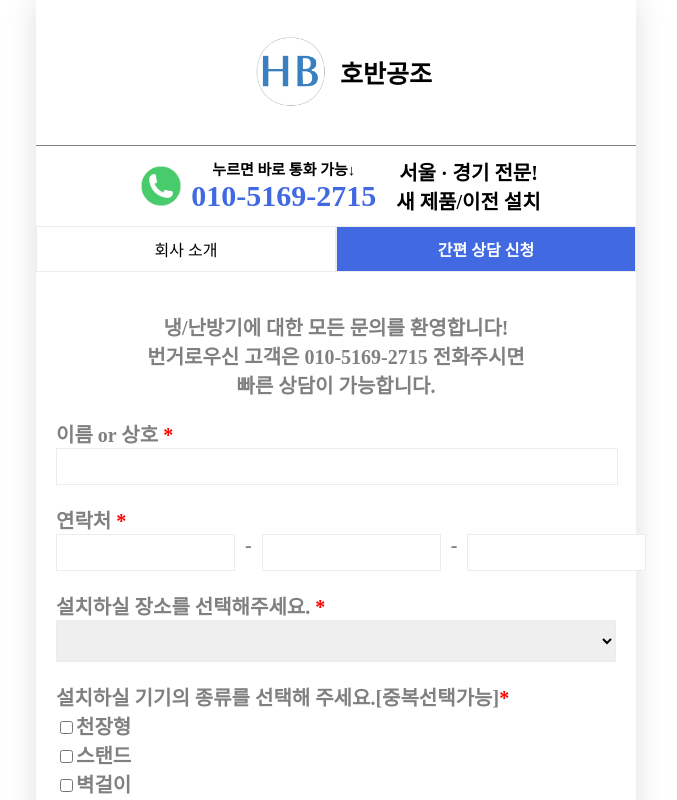
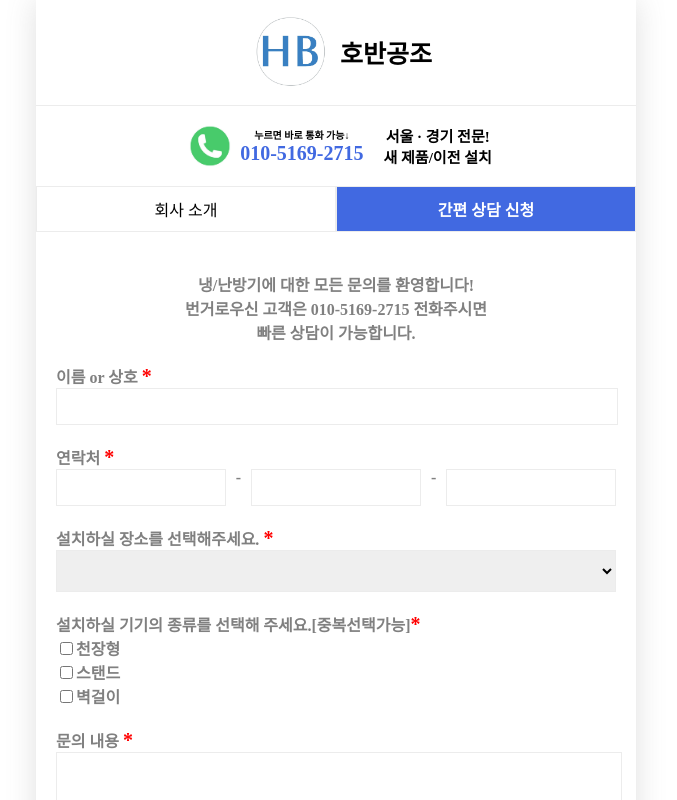
Before and after one commit to zeno0104/hobanGongjo_guest, a React (Vite) app in the folder hobangongjo_guest/: page / in a window 1280 px wide. Both pictures are taken after a click on the element "간편 상담 신청". Shown: the top 800 px of the page, without its empty margins (304-981 px from the left). Built offline with nearby package versions, Linux system fonts and the light colour scheme.

Commit message:
[Update] 텍스트 해결

```diff
--- a/hobangongjo_guest/src/components/Counting.css
+++ b/hobangongjo_guest/src/components/Counting.css
@@ -5,16 +5,18 @@
   padding: 10px 0px;
 }
 .Counting > section > div {
-  font-size: 20px;
+  font-size: 16px;
   color: grey;
   font-weight: bold;
+  white-space: nowrap;
 }
 .Counting .info > div {
   display: flex;
-  font-size: 20px;
+  font-size: 16px;
   justify-content: center;
   color: grey;
   font-weight: bold;
+  white-space: nowrap;
 }
 
 .Counting .name .name_input {
@@ -43,14 +45,19 @@
 }
 .Counting .phone_number .number_input {
   display: flex;
+  flex-wrap: nowrap;
+  justify-content: center;
 }
 .Counting .phone_number .number_input > input {
   border: 1px solid rgb(236, 236, 236);
   padding: 10px 0px;
   flex: 1;
+  /* 입력 필드가 가능한 공간을 차지하도록 설정 */
+  min-width: 0;
+  /* 최소 너비를 0으로 설정하여 줄어들 수 있도록 함 */
 }
 .Counting .phone_number .number_input > span {
-  font-size: 20px;
+  font-size: 16px;
   font-weight: bold;
   margin: 0px 10px;
 }
--- a/hobangongjo_guest/src/components/Counting.tsx
+++ b/hobangongjo_guest/src/components/Counting.tsx
@@ -1,3 +1,4 @@
+// import React, { useState } from "react";
 import "./Counting.css";
 import { Starlisk } from "./Starlisk";
 import { Button } from "./Button";
--- a/hobangongjo_guest/src/components/Header.css
+++ b/hobangongjo_guest/src/components/Header.css
@@ -2,8 +2,7 @@
   display: flex;
   justify-content: center;
   align-items: center;
-  padding: 20px;
-  border-bottom: 1px solid grey;
+  border-bottom: 1px solid rgb(236, 236, 236);
 }
 .Header .logo .logo_img {
   width: 100px;
@@ -26,16 +25,19 @@
   flex-direction: column;
   /* justify-content: center; */
   align-items: center;
+  flex-wrap: nowrap;
 }
 .Header .info .info_text {
-  font-size: 15px;
+  font-size: 10px;
   font-weight: bold;
 }
 
 .Header .info .info_text .phone_number_text {
-  font-size: 30px;
+  font-size: 20px;
   font-weight: bold;
   color: royalblue;
+  /* flex-wrap: nowrap; */
+  white-space: nowrap;
 }
 
 .Header .info .location_info {
@@ -43,8 +45,9 @@
   flex-direction: column;
   text-align: center;
   margin-left: 20px;
+  white-space: nowrap;
 }
 .Header .info .location_info div {
-  font-size: 20px;
+  font-size: 15px;
   font-weight: bold;
 }
```
